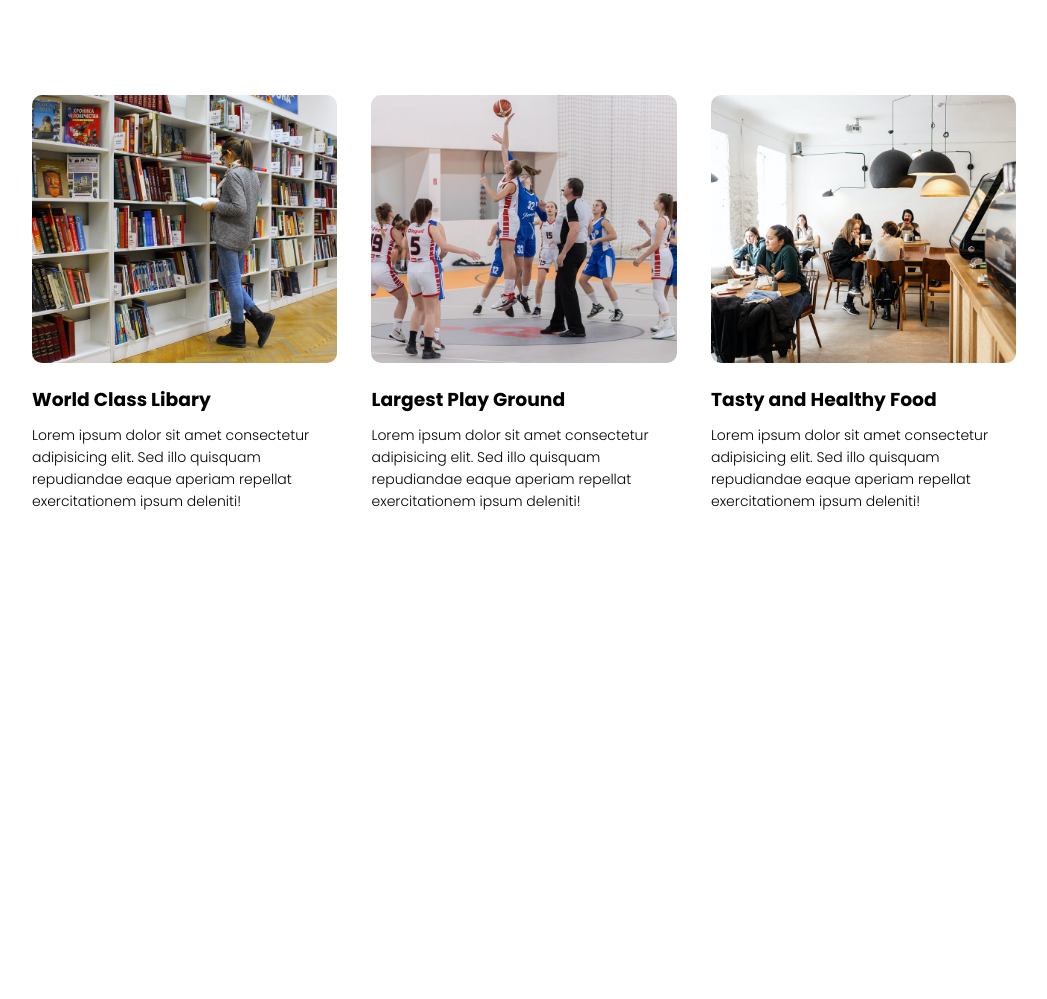
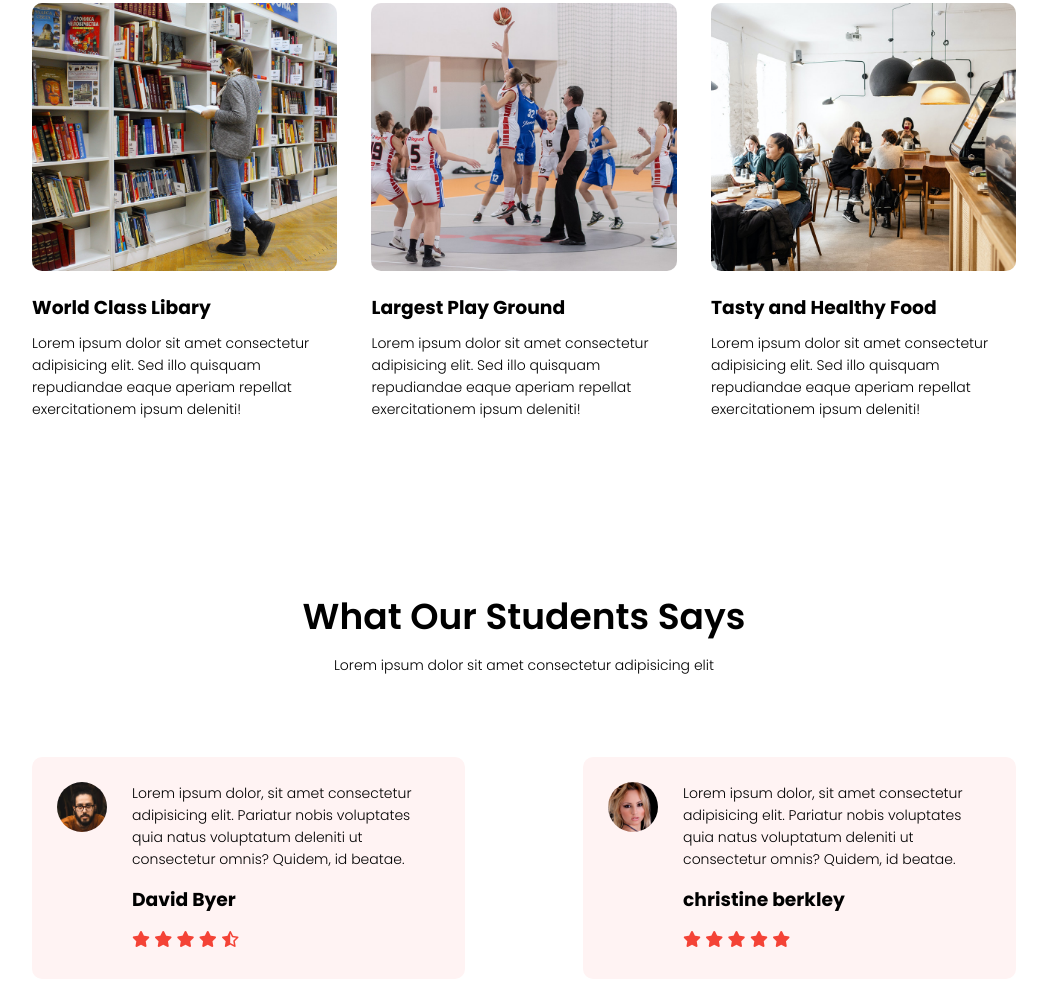
Before and after one commit to bennaji98/collage-website, a plain HTML site: page index.html in a window 1280 px wide. Shown: the part 2417-3416 px from the top of the page, without its empty margins (116-1163 px from the left). Before the commit the page ends 2998 px from the top, so only its background shows below. Drawn offline with Linux system fonts and the light colour scheme.

Commit message:
testimonial

```diff
--- a/css/style.css
+++ b/css/style.css
@@ -198,7 +198,7 @@ header .fa{
     display: flex;
     padding: 20px;
     justify-content: space-between;
-    margin-top: 8%;
+    margin-top: 5%;
 }
 
 .course-col {
@@ -222,6 +222,7 @@ header .fa{
 
         flex-direction: column;
         gap: 30px;
+        margin-top: 8%;
     }
 }
 
@@ -322,3 +323,52 @@ header .fa{
 
     padding: 0;
 }
+
+                                                    /*------ facilities ------ */
+
+
+.testimonial {
+
+    width: 80%;
+    margin: auto;
+    text-align: center;
+    padding-top: 100px;
+}
+
+.testimonial-col {
+
+    flex-basis: 44%;
+    border-radius: 10px;
+    background-color: #fff3f3;
+    padding: 25px;
+    display: flex;
+}
+
+.testimonial-col img {
+
+    min-width: 50px;
+    height: 50px;
+    border-radius: 50%;
+    margin-right: 25px;
+}
+
+.testimonial-col div {
+
+    text-align: left;
+}
+
+.testimonial-col p {
+
+    padding: 0;
+}
+
+.testimonial-col h3 {
+
+    margin: 15px 0;
+}
+
+.testimonial-col .fa {
+
+    color: #f44336;
+
+}
--- a/index.html
+++ b/index.html
@@ -115,6 +115,39 @@
             </div>
         </div>
     </section>
+    <section class="testimonial">
+        <h1>What Our Students Says</h1>
+        <p>Lorem ipsum dolor sit amet consectetur adipisicing elit</p>
+
+        <div class="row">
+            <div class="testimonial-col">
+                <img src="img/user2.jpg">
+                <div>
+                    <p>Lorem ipsum dolor, sit amet consectetur adipisicing elit. Pariatur nobis voluptates quia natus voluptatum
+                        deleniti ut consectetur omnis? Quidem, id beatae.</p>
+                    <h3>David Byer</h3>
+                    <i class="fa fa-solid fa-star"></i>
+                    <i class="fa fa-solid fa-star"></i>
+                    <i class="fa fa-solid fa-star"></i>
+                    <i class="fa fa-solid fa-star"></i>
+                    <i class="fa fa-regular fa-star-half-stroke"></i>
+                </div>
+            </div>
+            <div class="testimonial-col">
+                <img src="img/user1.jpg">
+                <div>
+                    <p>Lorem ipsum dolor, sit amet consectetur adipisicing elit. Pariatur nobis voluptates quia natus
+                        voluptatum deleniti ut consectetur omnis? Quidem, id beatae.</p>
+                    <h3>christine berkley</h3>
+                    <i class="fa fa-solid fa-star"></i>
+                    <i class="fa fa-solid fa-star"></i>
+                    <i class="fa fa-solid fa-star"></i>
+                    <i class="fa fa-solid fa-star"></i>
+                    <i class="fa fa-solid fa-star"></i>
+                </div>
+            </div>
+        </div>
+    </section>
 
 
     <script src="./js/jquery-3.5.1.min.js"></script>
```
